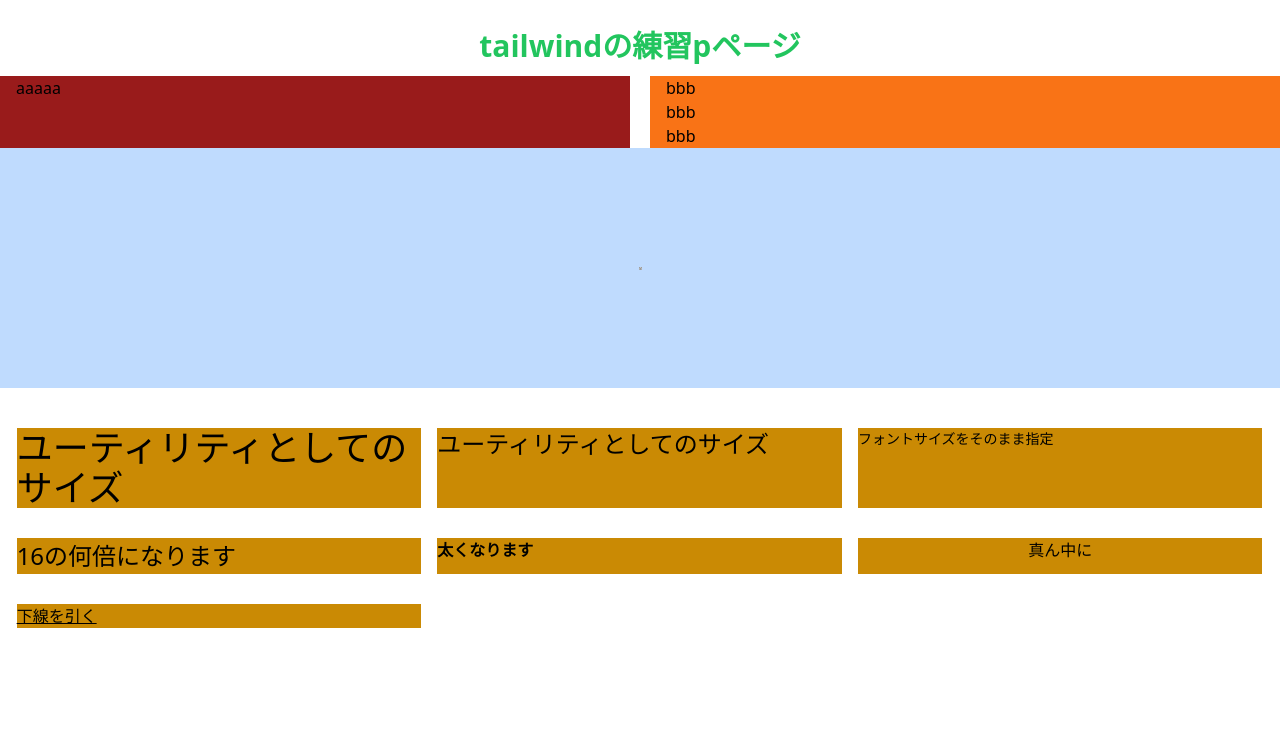
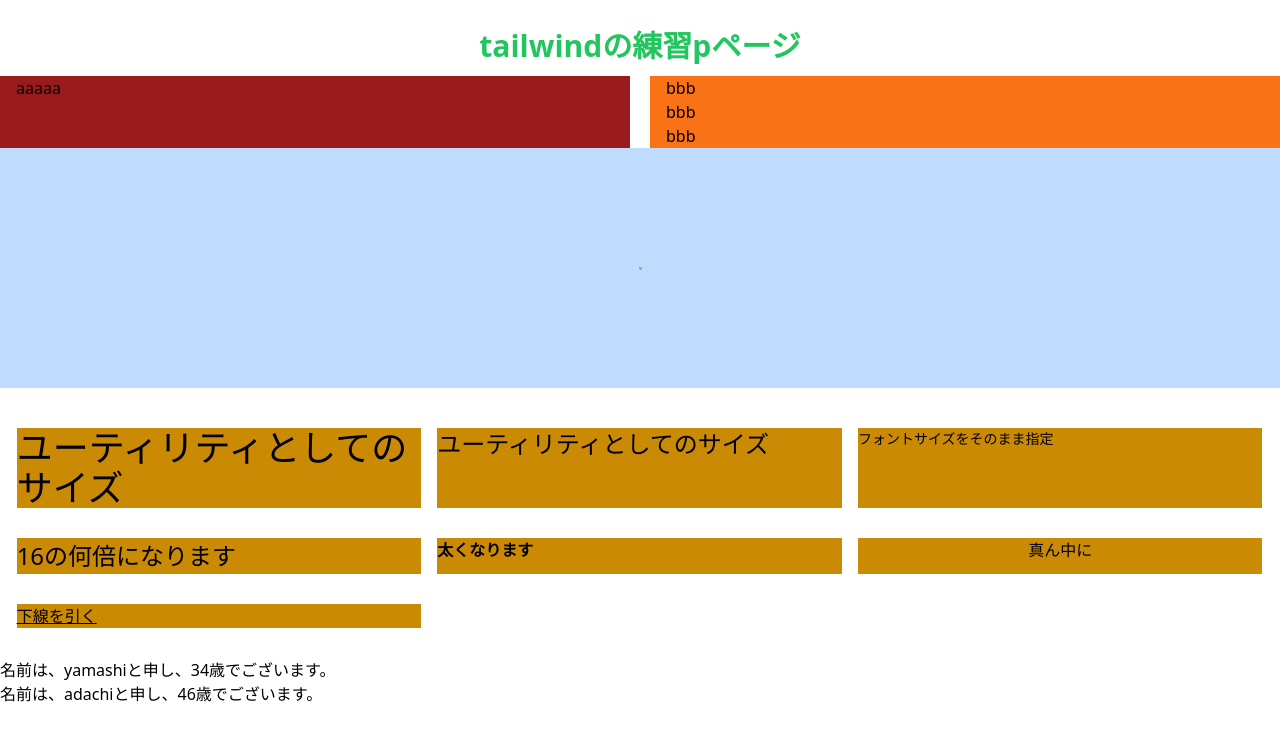
Before and after one commit to hro19/notion_blog, a Next.js app: page /about in a window 1280 px wide. Shown: the top 740 px of the page. Built offline with nearby package versions, Linux system fonts and the light colour scheme.

Commit message:
【Typescript】Userに型を定義

```diff
--- a/pages/about.tsx
+++ b/pages/about.tsx
@@ -1,10 +1,19 @@
+import { useState } from "react";
 import AboutTitle from "../components/AboutTitle";
 
 export default function About() {
 
+  type User = {
+    name: string;
+    age: number;
+  }
+  const [users, setUsers] = useState([{ name: "yamashi", age: 34 },{ name: "adachi", age: 46 }]);
+
+
   return (
     <>
-      <main className="container mx-auto py-4">
+      <main>
+        <div className="container mx-auto py-4">
         <AboutTitle />
         <div className="container mx-auto sm:flex sm:justify-between">
           <div className="bg-red-800 sm:w-[calc(50%_-_10px)] px-4">aaaaa</div>
@@ -26,7 +35,13 @@ export default function About() {
               <div className="w-[calc(50%_-_2%)] mr-[2.0%] mb-[30px] bg-yellow-600 sm:w-[calc(33%_-_1%)] sm:mr-[1.3%]"><p className="underline">下線を引く</p></div>
           </div>
         </div>
+            {users.map((user :User) => (
+              <div>
+                {`名前は、${ user.name }と申し、${ user.age }歳でございます。`}
+              </div>
+            ))}
+        </div>
       </main>
     </>
-  );
-};
+  )
+}
```
